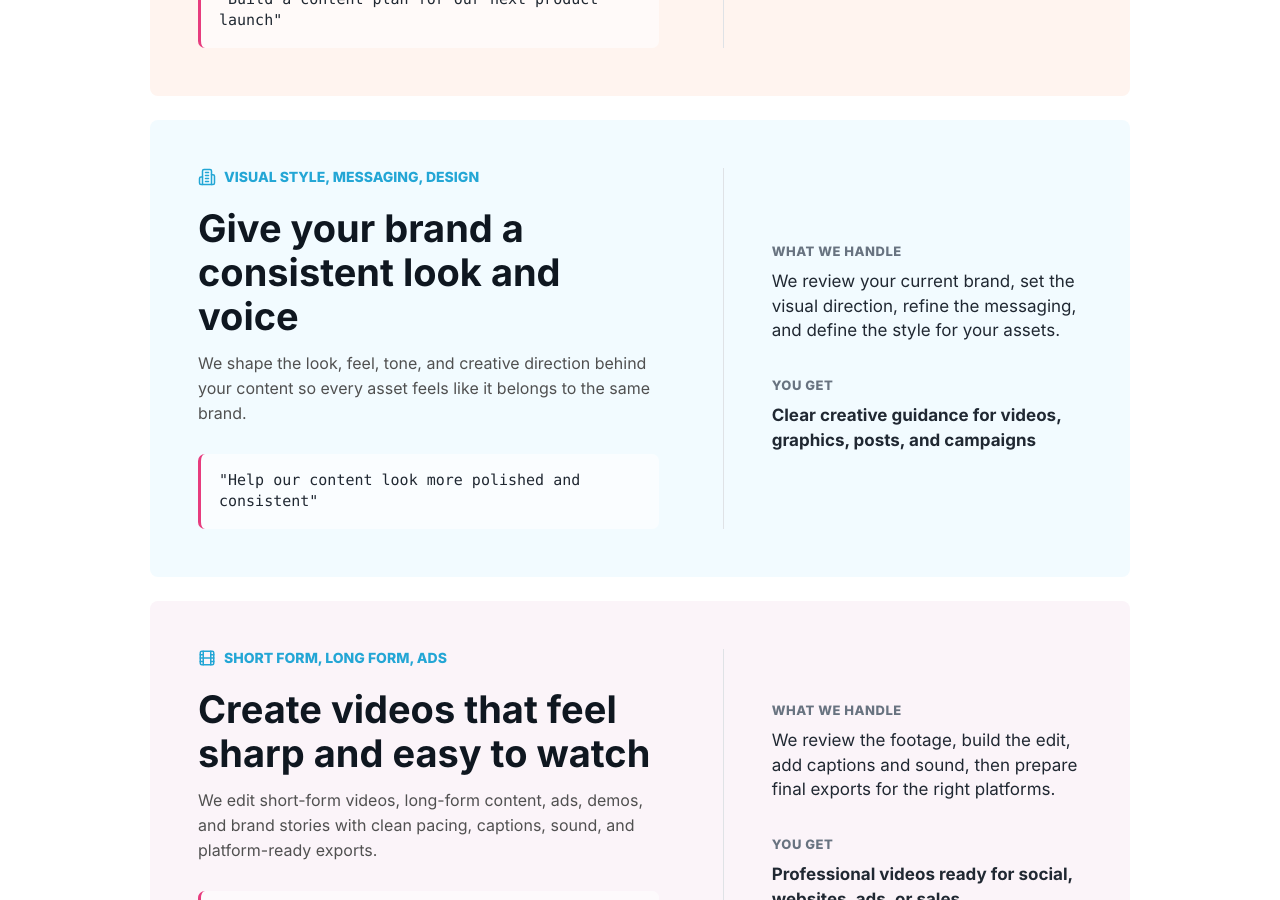
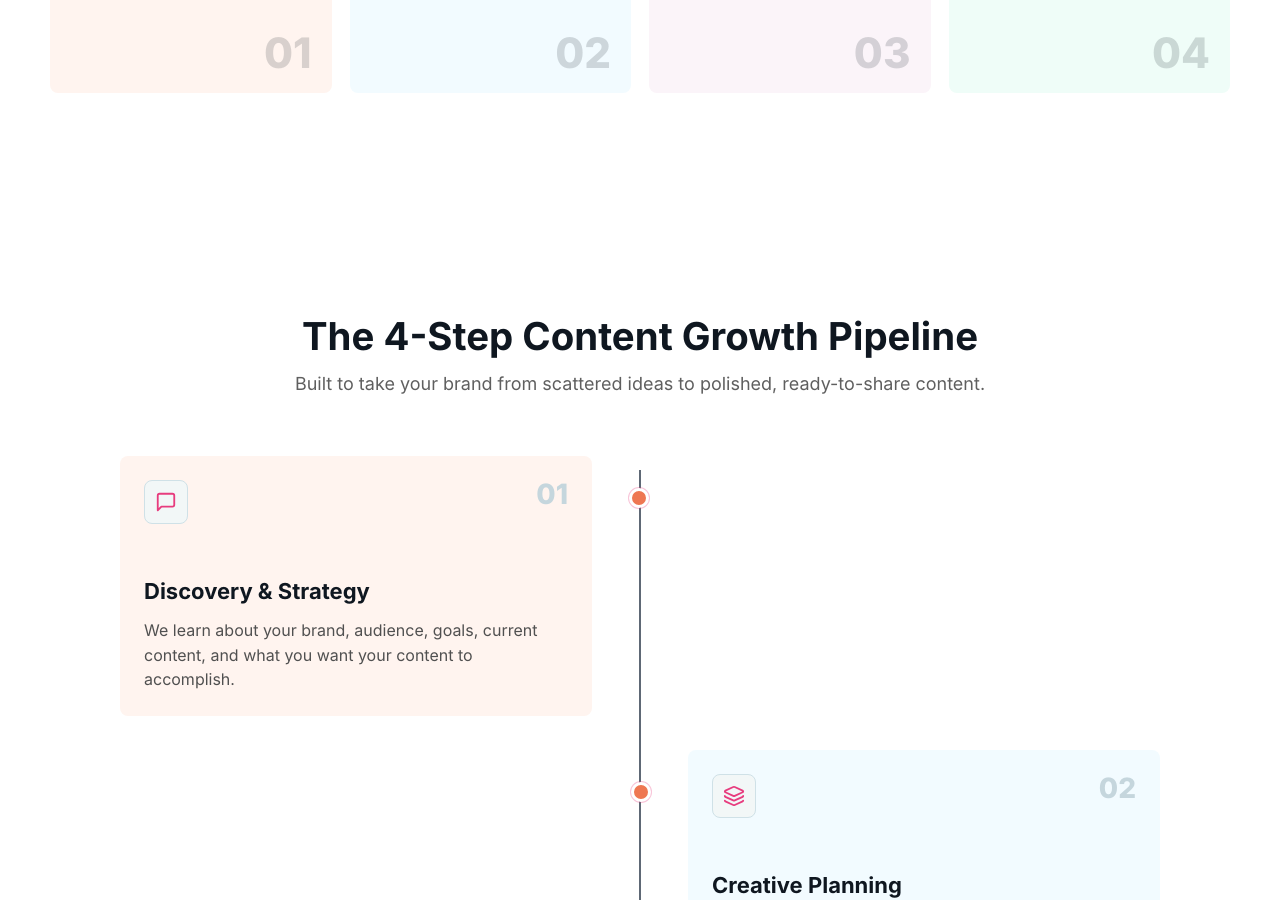
Before and after one commit to Abdullah-Malik/sterling-studio, a Next.js app: page / in a window 1280 px wide. Shown: the part 1900-2800 px from the top of the page. Built offline with nearby package versions, Linux system fonts and the light colour scheme.

Commit message:
update cards in the content creation services section

```diff
--- a/app/globals.css
+++ b/app/globals.css
@@ -430,20 +430,21 @@ button {
 
 .service-stack {
   display: grid;
-  gap: 24px;
-  width: min(100%, 980px);
+  grid-template-columns: repeat(4, minmax(0, 1fr));
+  gap: 18px;
+  width: min(100%, 1180px);
   margin: 0 auto;
 }
 
 .service-window {
   display: grid;
-  grid-template-columns: minmax(0, 1fr) minmax(300px, 0.78fr);
-  gap: clamp(28px, 5vw, 72px);
+  position: relative;
+  min-height: 410px;
   overflow: hidden;
   border: 0;
   border-radius: 8px;
   background: #fff4ef;
-  padding: clamp(28px, 4vw, 48px);
+  padding: 26px 22px;
 }
 
 .service-window:nth-child(2) {
@@ -473,6 +474,16 @@ button {
   min-width: 0;
 }
 
+.service-number {
+  position: absolute;
+  right: 20px;
+  bottom: 18px;
+  color: rgba(15, 23, 32, 0.16);
+  font-size: 42px;
+  font-weight: 800;
+  line-height: 1;
+}
+
 .service-panel-kicker {
   display: inline-flex;
   align-items: center;
@@ -493,8 +504,8 @@ button {
 }
 
 .service-panel-copy h3 {
-  margin-top: 18px;
-  font-size: clamp(28px, 3vw, 38px);
+  margin-top: 14px;
+  font-size: clamp(22px, 2vw, 26px);
 }
 
 .service-panel-copy p,
@@ -504,52 +515,6 @@ button {
   color: #505050;
   font-size: 16px;
   line-height: 1.55;
-}
-
-.service-prompt {
-  margin-top: 28px;
-  border-left: 3px solid var(--magenta);
-  border-radius: 7px;
-  background: rgba(255, 255, 255, 0.62);
-  color: #202832;
-  padding: 16px 18px;
-  font-family: ui-monospace, SFMono-Regular, Menlo, Monaco, Consolas,
-    "Liberation Mono", "Courier New", monospace;
-  font-size: 15px;
-  line-height: 1.45;
-}
-
-.service-panel-output {
-  display: grid;
-  align-content: center;
-  gap: 34px;
-  border-left: 1px solid #dfe2e6;
-  padding-left: clamp(28px, 4vw, 48px);
-}
-
-.service-panel-output span {
-  display: block;
-  margin-bottom: 10px;
-  color: #687380;
-  font-size: 13px;
-  font-weight: 800;
-  letter-spacing: 0.04em;
-  text-transform: uppercase;
-}
-
-.service-panel-output p,
-.service-panel-output strong {
-  color: #202832;
-  font-size: 17px;
-  line-height: 1.45;
-}
-
-.service-panel-output p {
-  margin: 0;
-}
-
-.service-panel-output strong {
-  display: block;
 }
 
 .work-section {
@@ -709,11 +674,11 @@ button {
 }
 
 .pipeline-card:nth-child(3) {
-  background: #fff4ef;
+  background: #fbf4f9;
 }
 
 .pipeline-card:nth-child(4) {
-  background: #f2fbff;
+  background: #effdf8;
 }
 
 .pipeline-card:nth-child(odd)::before {
@@ -1012,23 +977,17 @@ button {
     grid-template-columns: repeat(2, minmax(0, 1fr));
   }
 
+  .service-stack {
+    grid-template-columns: repeat(2, minmax(0, 1fr));
+    width: min(100%, 820px);
+  }
+
   .project-hero {
     grid-template-columns: 1fr;
   }
 
   .project-cover {
     max-height: 680px;
-  }
-
-  .service-window {
-    grid-template-columns: 1fr;
-  }
-
-  .service-panel-output {
-    border-top: 1px solid #dfe2e6;
-    border-left: 0;
-    padding-top: 26px;
-    padding-left: 0;
   }
 
 }
@@ -1128,6 +1087,11 @@ button {
     grid-template-columns: 1fr;
   }
 
+  .service-stack {
+    grid-template-columns: 1fr;
+    width: min(100%, 520px);
+  }
+
   .pipeline-grid {
     grid-template-columns: 32px minmax(0, 1fr);
     column-gap: 20px;
--- a/app/page.tsx
+++ b/app/page.tsx
@@ -115,15 +115,21 @@ const pipeline = [
 const testimonials = [
   {
     quote:
-      "Sterling Studio helped us turn scattered ideas into a clear content plan. Our posts, videos, and brand visuals finally feel consistent.",
-    author: "David Thorne",
-    role: "Founder & Creator",
+      "The content felt active, polished, and ready for launch. The social posts, motion graphics, and video assets helped the brand stay consistent across channels.",
+    author: "Shiba Wings",
+    role: "Social Content & Motion",
   },
   {
     quote:
-      "We needed more than editing. Sterling helped us shape our content, polish our brand visuals, and keep a steady flow of assets moving.",
-    author: "Elena Rostova",
-    role: "Head of Marketing at SyncFlow Software",
+      "The motion work gave our visuals more energy. The edits were clean, branded, and easy to use across our marketing and social content.",
+    author: "Wingers UK",
+    role: "Motion Graphics",
+  },
+  {
+    quote:
+      "The brand visuals and promotional assets made the product content feel clearer and more professional, from packaging support to motion-led creative.",
+    author: "The Nutritionists",
+    role: "Brand Design & Motion",
   },
 ];
 
@@ -192,32 +198,45 @@ export default function Home() {
           <p>Strategy, branding, video, and ongoing support for the content your brand needs most.</p>
         </div>
 
-        <div className="service-stack" aria-label="Video editing service types">
-          {services.map((service) => {
+        <div className="service-stack" aria-label="Content creation service types">
+          {services.map((service, index) => {
             const Icon = service.icon;
 
             return (
               <article className="service-window" key={service.title}>
+                <span className="service-number">{String(index + 1).padStart(2, "0")}</span>
                 <div className="service-panel-copy">
                   <div className="service-panel-kicker">
                     <Icon size={18} />
-                    <span>{service.format}</span>
+                    <span>{service.title}</span>
                   </div>
                   <h3>{service.heading}</h3>
                   <p>{service.description}</p>
-                  <div className="service-prompt">{service.example}</div>
                 </div>
+              </article>
+            );
+          })}
+        </div>
+      </section>
 
-                <div className="service-panel-output">
-                  <div>
-                    <span>What we handle</span>
-                    <p>{service.process}</p>
-                  </div>
-                  <div>
-                    <span>You get</span>
-                    <strong>{service.result}</strong>
-                  </div>
+      <section className="pipeline-section section" id="process">
+        <div className="section-heading">
+          <h2>The 4-Step Content Growth Pipeline</h2>
+          <p>Built to take your brand from scattered ideas to polished, ready-to-share content.</p>
+        </div>
+
+        <div className="pipeline-grid">
+          {pipeline.map((item) => {
+            const Icon = item.icon;
+
+            return (
+              <article className="pipeline-card" key={item.step}>
+                <span className="step-number">{item.step}</span>
+                <div className="card-icon" aria-hidden="true">
+                  <Icon size={22} />
                 </div>
+                <h3>{item.title}</h3>
+                <p>{item.description}</p>
               </article>
             );
           })}
@@ -246,30 +265,6 @@ export default function Home() {
               </div>
             </a>
           ))}
-        </div>
-      </section>
-
-      <section className="pipeline-section section" id="process">
-        <div className="section-heading">
-          <h2>The 4-Step Content Growth Pipeline</h2>
-          <p>Built to take your brand from scattered ideas to polished, ready-to-share content.</p>
-        </div>
-
-        <div className="pipeline-grid">
-          {pipeline.map((item) => {
-            const Icon = item.icon;
-
-            return (
-              <article className="pipeline-card" key={item.step}>
-                <span className="step-number">{item.step}</span>
-                <div className="card-icon" aria-hidden="true">
-                  <Icon size={22} />
-                </div>
-                <h3>{item.title}</h3>
-                <p>{item.description}</p>
-              </article>
-            );
-          })}
         </div>
       </section>
 
```
